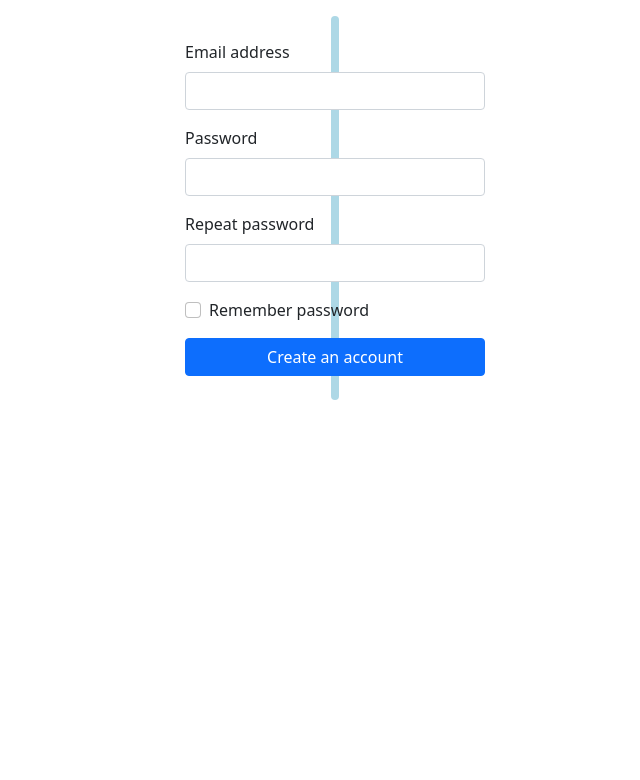
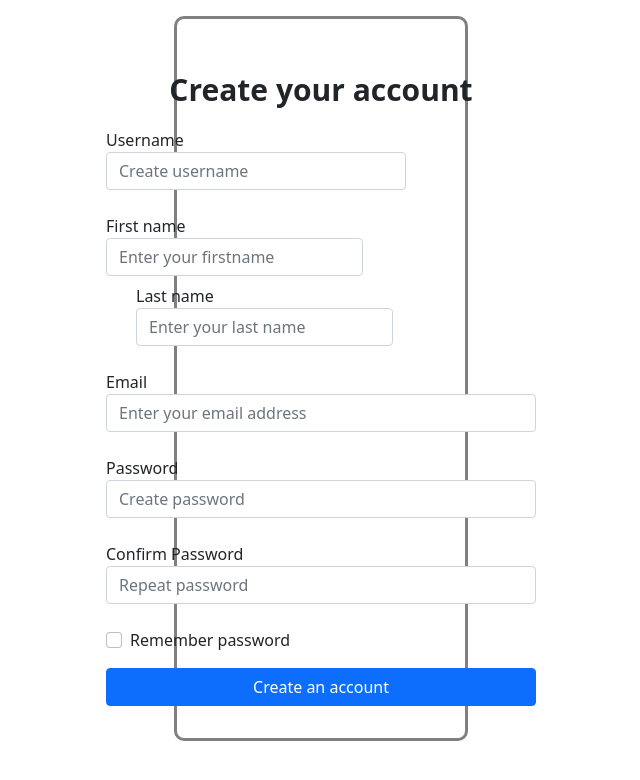
Before and after one commit to MWildFire/All-in-one, a Flask app: page /reg in a window 1280 px wide. Shown: the top 780 px of the page, without its empty margins (319-959 px from the left). Run offline with Flask 2, Linux system fonts and the light colour scheme.

Commit message:
registr and login v3

```diff
--- a/AllInOne/templates/register.html
+++ b/AllInOne/templates/register.html
@@ -8,20 +8,38 @@
     <link rel="stylesheet" href="static/style.css">
 </head>
 <body>
-<div class="d-flex justify-content-center my-3 py-4 px-1" style="margin: 0 650px; border-radius: 10px; background: lightblue">
-         <form action="" method="post" class="mx-2">
+<div class="d-flex justify-content-center my-3 py-2 px-4 " style="margin: 0 auto ; border-radius: 10px; background: white; width: 23%; border: solid grey; height: auto ">
+         <form action="" method="post" class="mx-2 my-4">
+                    <span style="font-size: 30px; font-weight: bolder;" class="d-flex justify-content-center my-3">Create your account</span>
 
-                  <div class="mb-3" >
-                    <label class="form-label">Email address</label>
-                    <input type="email" class="form-control"  aria-describedby="emailHelp" name="email" style="width: 300px">
+                    <div class="input-group mb-3">
+                            <label class="form-label"> Username
+                          <input type="text" class="form-control" placeholder="Create username" aria-label="Username" aria-describedby="basic-addon1" style="width: 300px"></label>
+                    </div>
+                    <div class="input-group ">
+                        <label class="form-label"> First name
+                          <input type="text" aria-label="First name" class="form-control" placeholder="Enter your firstname">
+                        </label>
+                        <div style="margin-left:30px">
+                            <label class="form-label"> Last name
+                              <input type="text" aria-label="Last name" class="form-control" placeholder="Enter your last name">
+                            </label>
+                        </div>
+                    </div>
+                  <div class="mb-3 my-3" >
+                    <label class="form-label">Email
+                    <input type="email" class="form-control"  aria-describedby="emailHelp" name="email" style="width: 430px" placeholder="Enter your email address">
+                    </label>
                   </div>
                   <div class="mb-3">
-                    <label  class="form-label">Password</label>
-                    <input type="password" class="form-control w-200" name="password" style="width: 300px">
+                    <label  class="form-label">Password
+                    <input type="password" class="form-control w-200" name="password" style="width: 430px" placeholder="Create password">
+                    </label>
                   </div>
                   <div class="mb-3">
-                    <label class="form-label">Repeat password</label>
-                    <input type="password" class="form-control w-200" name="repeat_password" style="width: 300px">
+                    <label class="form-label">Confirm Password
+                    <input type="password" class="form-control w-200" name="repeat_password" style="width: 430px" placeholder="Repeat password">
+                    </label>
                   </div>
                   <div class="mb-3 form-check">
                     <input type="checkbox" class="form-check-input" id="exampleCheck1">
```
Also changed, not shown: AllInOne/templates/login.html (+8 -4 lines).
